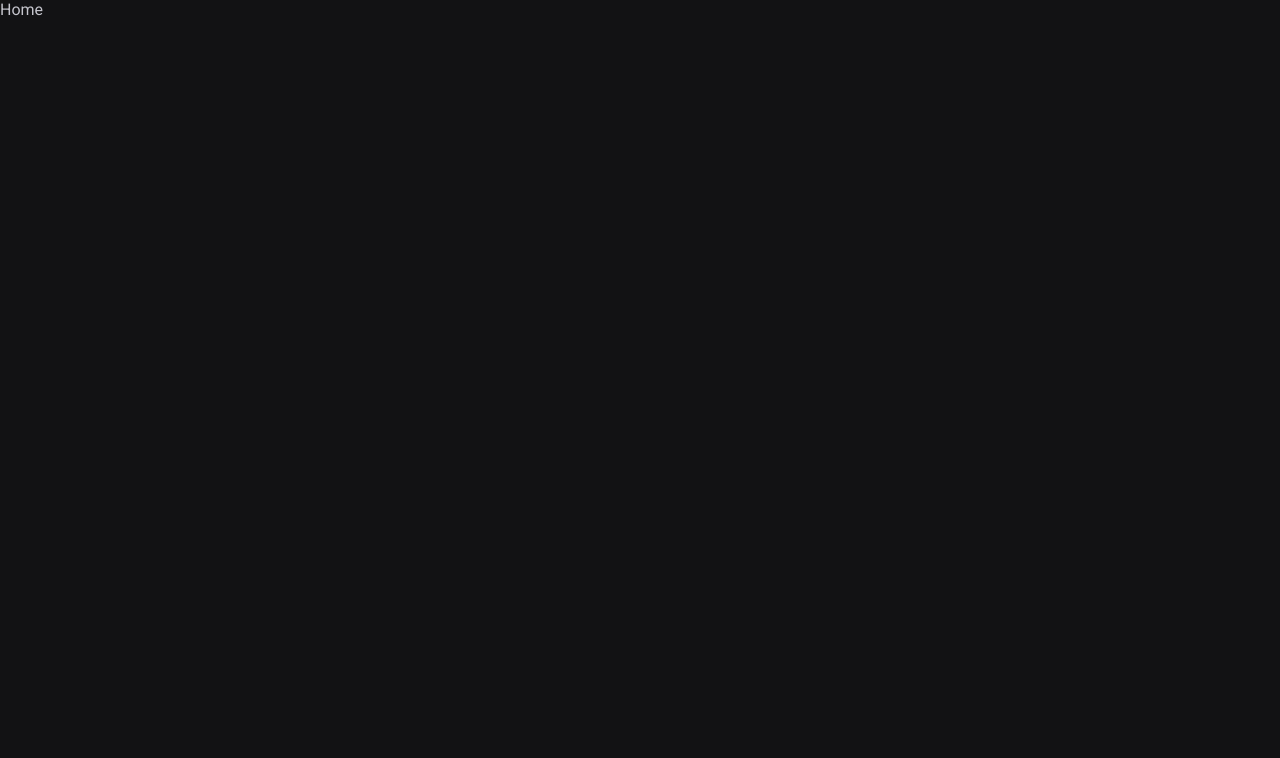
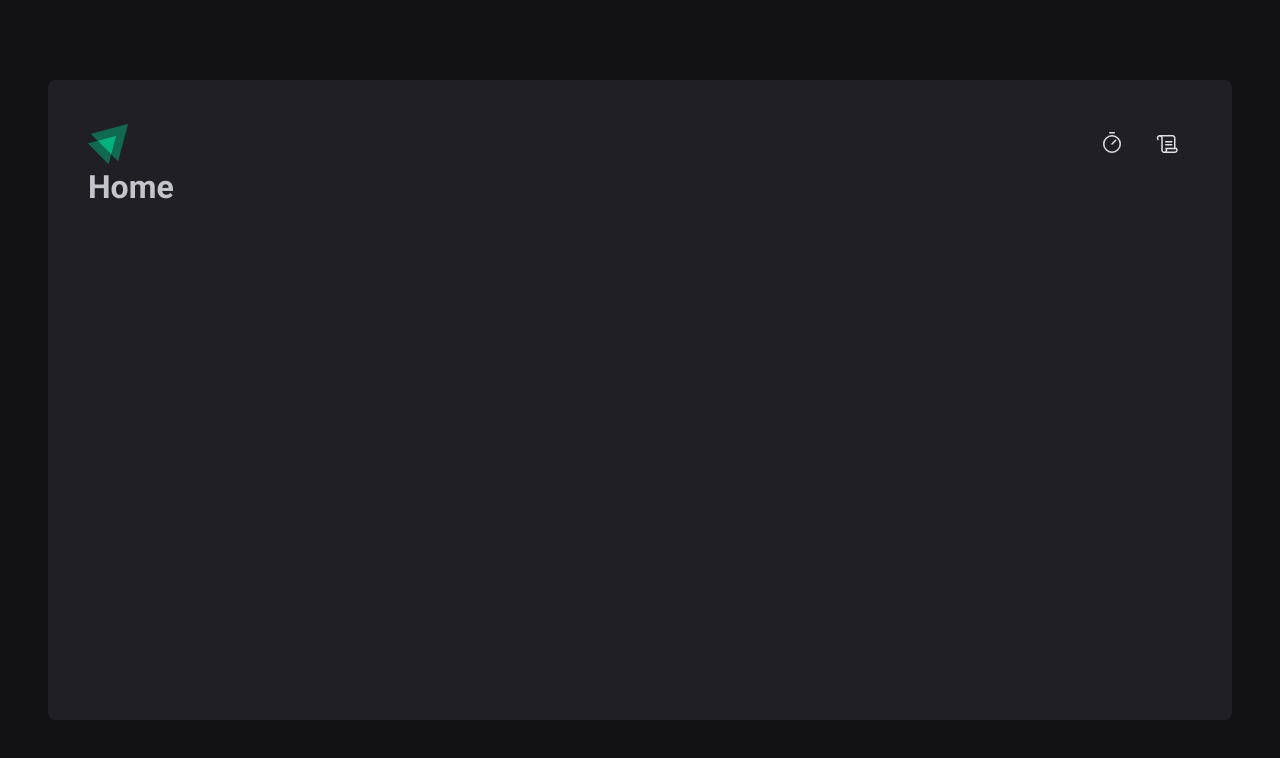
Before and after one commit to ViniOliver01/Pomodoro, a React (Vite) app: page / in a window 1280 px wide. Shown: the top 758 px of the page. Built offline with nearby package versions, Linux system fonts and the light colour scheme.

Commit message:
Create header style

```diff
--- a/package.json
+++ b/package.json
@@ -10,6 +10,7 @@
     "lint": "eslint src --ext .ts,.tsx --fix"
   },
   "dependencies": {
+    "phosphor-react": "^1.4.1",
     "react": "^18.2.0",
     "react-dom": "^18.2.0",
     "react-router-dom": "^6.3.0",
--- /dev/null
+++ b/src/Components/Header/Index.tsx
@@ -0,0 +1,20 @@
+import { HeaderContainer } from './Styles'
+import { Timer, Scroll } from 'phosphor-react'
+
+import logoIgnite from '../../assets/logoIgnite.svg'
+
+export function Header() {
+  return (
+    <HeaderContainer>
+      <img src={logoIgnite} alt="" />
+      <nav>
+        <a href="">
+          <Timer size={24} />
+        </a>
+        <a href="">
+          <Scroll size={24} />
+        </a>
+      </nav>
+    </HeaderContainer>
+  )
+}
--- /dev/null
+++ b/src/Components/Header/Styles.ts
@@ -0,0 +1,29 @@
+import styled from 'styled-components'
+
+export const HeaderContainer = styled.header`
+  display: flex;
+  align-items: center;
+  justify-content: space-between;
+
+  nav {
+    display: flex;
+    gap: 0.5rem;
+  }
+  a {
+    width: 3rem;
+    height: 3rem;
+
+    display: flex;
+    justify-content: center;
+    align-items: center;
+
+    color: ${(props) => props.theme['gray-100']};
+
+    border-top: 3px solid transparent;
+    border-bottom: 3px solid transparent;
+
+    &:hover {
+      border-bottom: 3px solid ${(props) => props.theme['green-500']};
+    }
+  }
+`
--- /dev/null
+++ b/src/Layouts/DefaultLayout/index.tsx
@@ -0,0 +1,13 @@
+import { Outlet } from 'react-router-dom'
+import { Header } from '../../Components/Header/Index'
+
+import { LayoutContainer } from './styles'
+
+export function DefaultLayout() {
+  return (
+    <LayoutContainer>
+      <Header />
+      <Outlet />
+    </LayoutContainer>
+  )
+}
--- /dev/null
+++ b/src/Layouts/DefaultLayout/styles.ts
@@ -0,0 +1,14 @@
+import styled from 'styled-components'
+
+export const LayoutContainer = styled.div`
+  max-width: 74rem;
+  height: calc(100vh - 10rem);
+  margin: 5rem auto;
+  padding: 2.5rem;
+
+  background: ${(props) => props.theme['gray-800']};
+  border-radius: 8px;
+
+  display: flex;
+  flex-direction: column;
+`
--- a/src/Pages/History/History.tsx
+++ b/src/Pages/History/History.tsx
@@ -1,3 +1,7 @@
 export function History() {
-  return <div>History</div>
+  return (
+    <div>
+      <h1>History</h1>
+    </div>
+  )
 }
--- a/src/Pages/Home/Home.tsx
+++ b/src/Pages/Home/Home.tsx
@@ -1,3 +1,7 @@
 export function Home() {
-  return <div>Home</div>
+  return (
+    <div>
+      <h1>Home</h1>
+    </div>
+  )
 }
--- a/src/Routes/Router.tsx
+++ b/src/Routes/Router.tsx
@@ -1,12 +1,15 @@
 import { Routes, Route } from 'react-router-dom'
+import { DefaultLayout } from '../Layouts/DefaultLayout'
 import { History } from '../Pages/History/History'
 import { Home } from '../Pages/Home/Home'
 
 export function Router() {
   return (
     <Routes>
-      <Route path="/" element={<Home />} />
-      <Route path="/history" element={<History />} />
+      <Route path="/" element={<DefaultLayout />}>
+        <Route path="/" element={<Home />} />
+        <Route path="/history" element={<History />} />
+      </Route>
     </Routes>
   )
 }
```
Also changed, not shown: src/assets/logoIgnite.svg (added), 1 other file (tests, documents, lock files or other folders).
